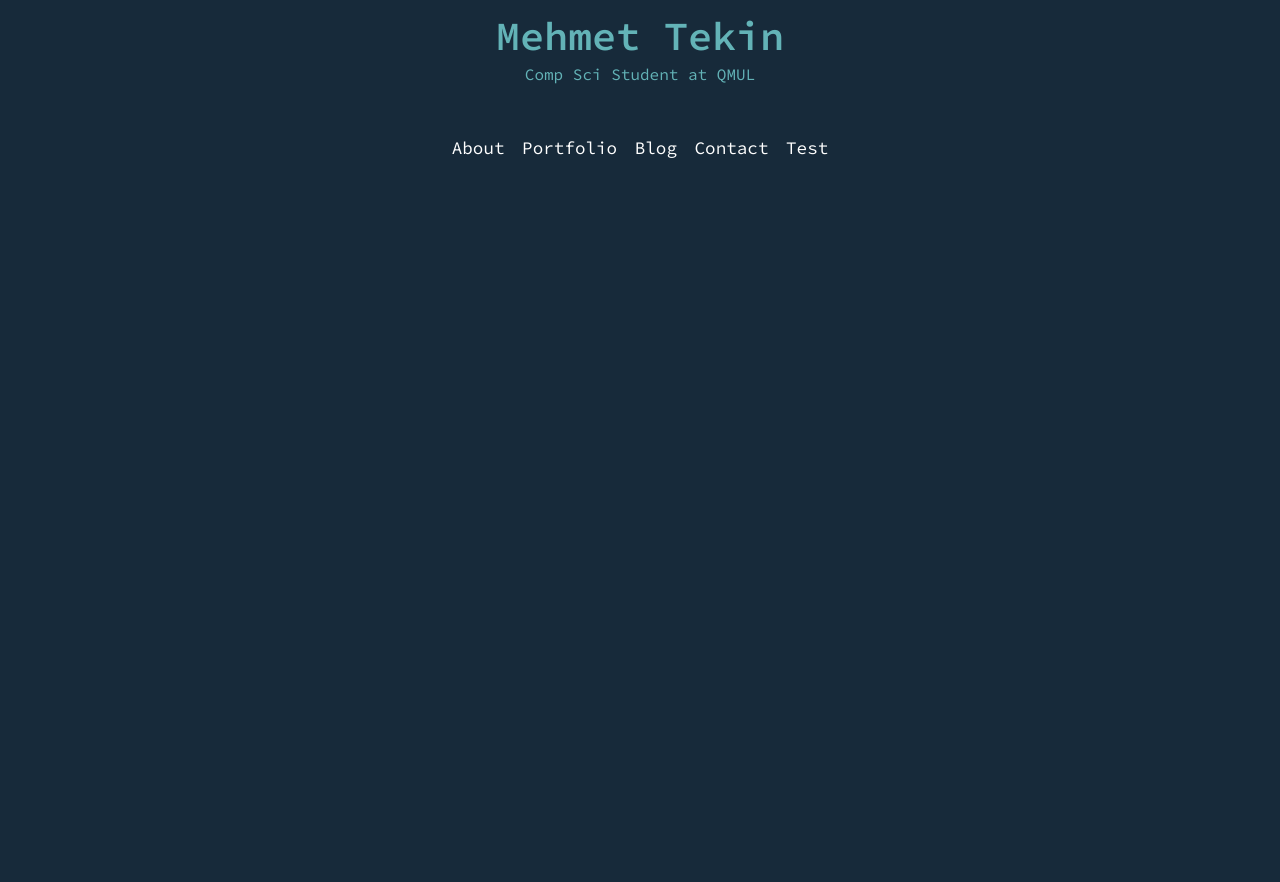
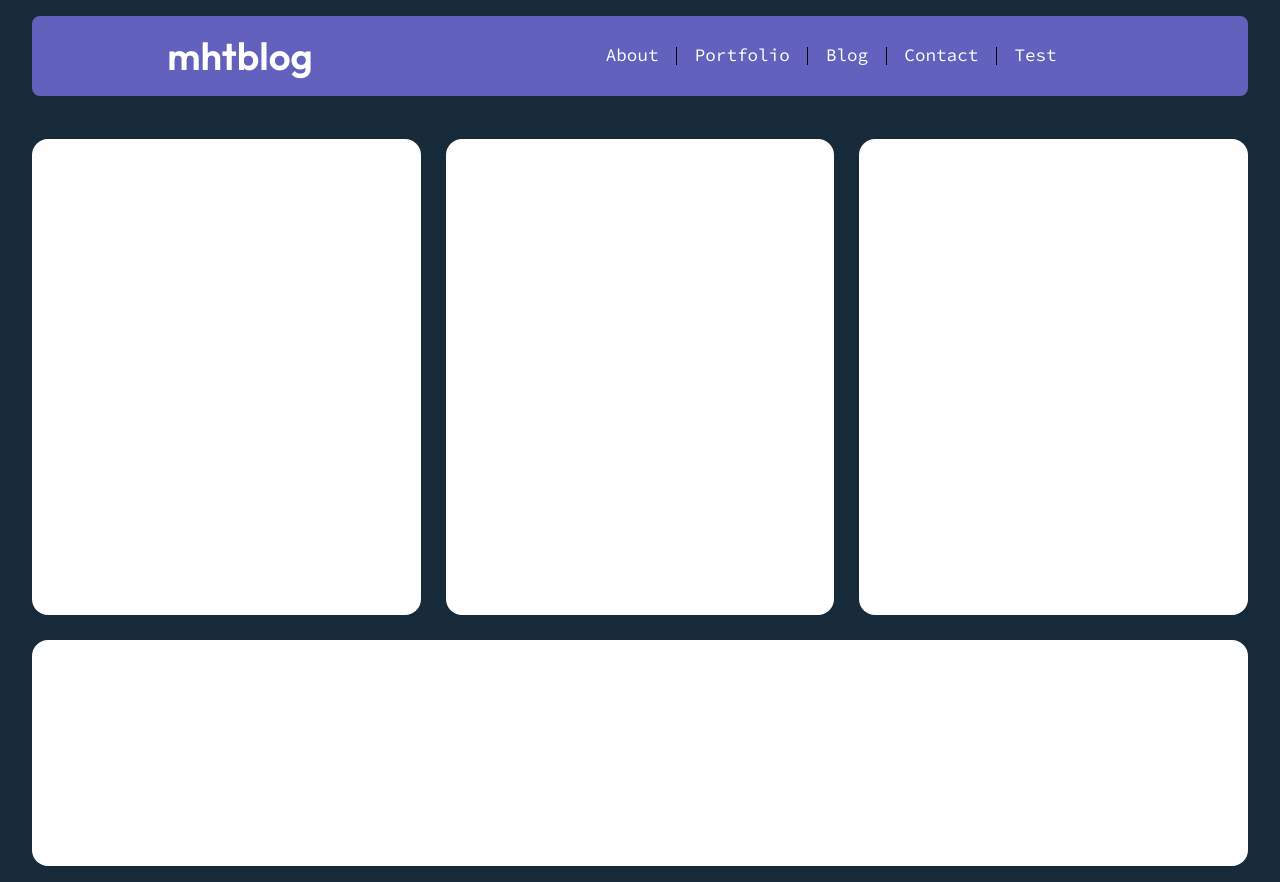
Before and after one commit to mhttekin/cvwebsite, a PHP site: page /blogpage.html in a window 1280 px wide. Run offline with PHP 8.4, Linux system fonts and the light colour scheme; some web fonts are replaced.

Commit message:
blog page format

```diff
--- a/blogpage.html
+++ b/blogpage.html
@@ -12,12 +12,9 @@
      <div class="grid-container">
          <div class="header-content">
              <header id="header">
-                    <h1>Mehmet Tekin</h1>
-                    <p>Comp Sci Student at QMUL</p>
-            </header>
-        </div>
-        <div class="nav-content">
-          <nav id="navbar">
+                    <h1>mhtblog</h1>
+             </header>
+             <nav id="navbar">
                 <ul>
                     <li><a href="index.html">About</a></li>
                     <li><a href="portfolio.html">Portfolio</a></li>
@@ -25,8 +22,24 @@
                     <li><a href="contact.html">Contact</a></li>
                     <li><a href="blogpage.html">Test</a></li>
                 </ul>
-            </nav>
+             </nav>
         </div>
+        <div class="main-content">
+          <div class="blog-container">
+            <div class="blog-card" id="bc1">
+
+            </div>
+            <div class="blog-card" id="bc2">
+
+            </div>
+            <div class="blog-card" id="bc3">
+
+            </div>
+            <div class="blog-card" id="bc4">
+
+            </div>
+          </div>
+      </div>
      </div>
   </body>
 </html>
--- a/css/blog.css
+++ b/css/blog.css
@@ -1 +1,81 @@
 @import "/css/style.css";
+@import url('https://fonts.googleapis.com/css2?family=Outfit:wght@100..900&display=swap');
+.main-content {
+  margin-top: -8.8em;
+  display:flex;
+  grid-column-start: 1;
+  grid-column-end: 6;
+  grid-row-start: 3;
+  grid-row-end: 6;
+}
+#header {
+  flex: 1;
+  justify-content: left;
+  width:25em;
+}
+#navbar {
+  flex: 2;
+  text-align: center;
+}
+#navbar ul li{
+  border-right: solid 1px black;
+  padding-right: 1em;
+}
+#navbar ul li:last-child {
+  border: 0;
+}
+.header-content {
+  box-shadow: 1em;
+  background-color: #6261BD;
+  justify-content: space-between;
+  align-items: center;
+  display: flex;
+  flex-direction: row;
+  height: 4em;
+  padding: 0.5em;
+  border-radius: 0.5em;;
+}
+#header h1 {
+  color: white;
+  font-family: Outfit;
+  font-weight: 600;
+  font-size: 2.4em;
+  padding-bottom: 0;
+}
+
+.blog-container {
+  margin-top: -5em;
+  position: relative;
+  gap: 25px;
+  width: 100%;
+  display: grid;
+  grid-template-columns: repeat(3, 1fr);
+  grid-template-rows: repeat(3, 1fr);
+}
+
+.blog-card {
+  width: 100%;
+  background-color: white;
+  border-radius: 1em;
+  box-shadow: 1em;
+}
+
+#bc1 {
+  grid-row: 1 / 3;
+  grid-column: 1 / 2;
+}
+
+#bc2 {
+  grid-column: 2/3;
+  grid-row: 1/3;
+}
+
+#bc3 {
+  grid-column: 3/4;
+  grid-row: 1/3;
+}
+
+#bc4 {
+  grid-row: 3/4;
+  grid-column: 1/4;
+}
--- a/css/style.css
+++ b/css/style.css
@@ -20,13 +20,6 @@
     gap: 10px;
     min-height: 850px;
     height: auto;
-}
-.grid-item {
-    text-align: center;
-    padding: 20px;
-    font-size: 30px;
-    display: flex;
-    flex-direction: column;
 }
 nav ul {
     display: flex;
```
